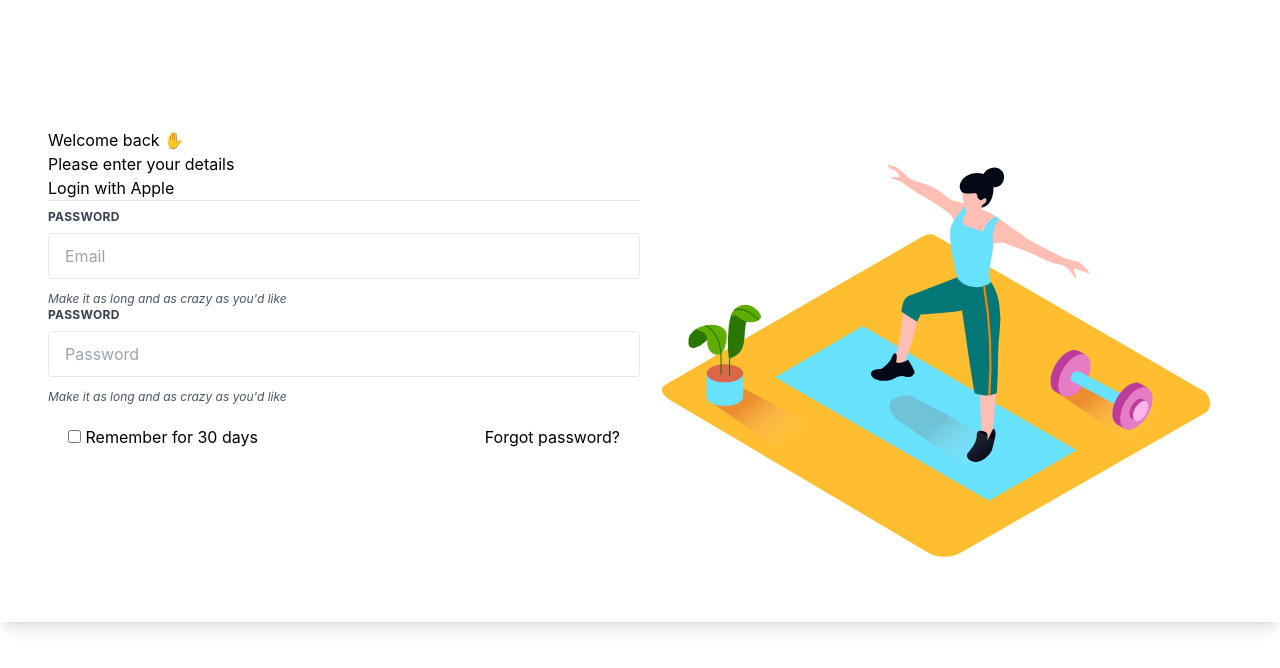
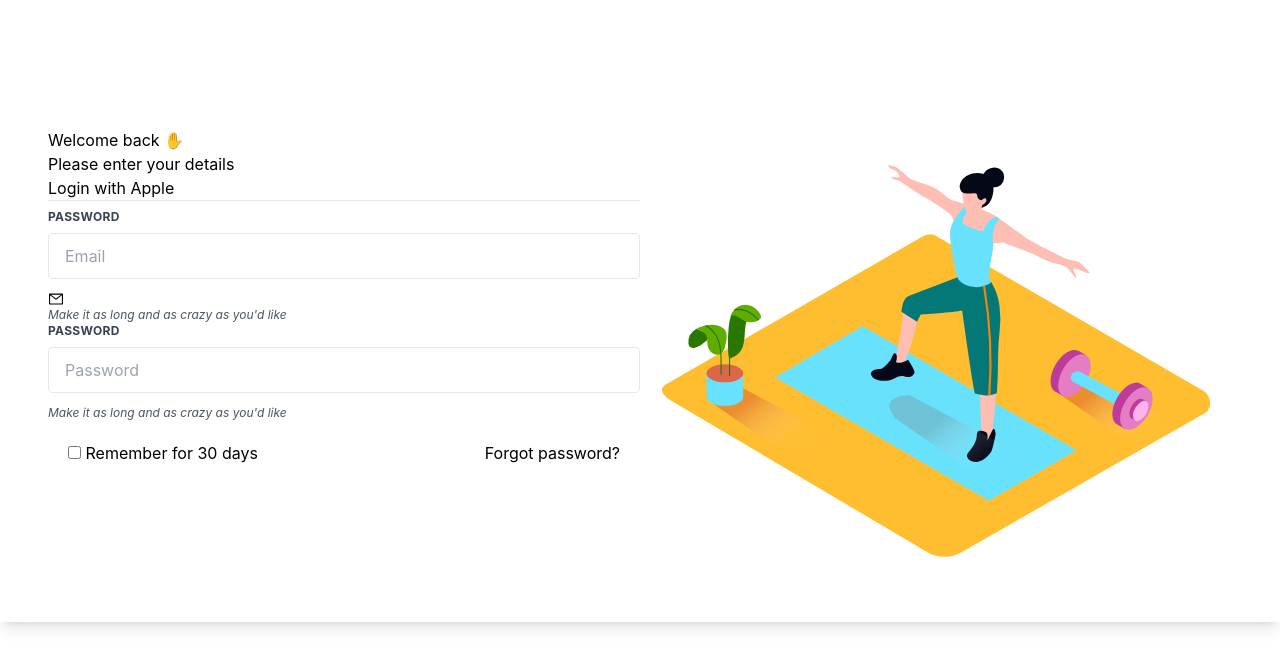
Before and after one commit to otilor/outcrowd-login-screen, a Next.js app: page / in a window 1280 px wide. Shown: the top 668 px of the page. Built offline with nearby package versions, Linux system fonts and the light colour scheme.

Commit message:
import icon

```diff
--- a/pages/index.js
+++ b/pages/index.js
@@ -1,5 +1,6 @@
 import Head from 'next/head'
 import Image from 'next/image'
+import { AiOutlineMail } from 'react-icons/ai';
 
 export default function Home() {
   return (
@@ -27,6 +28,7 @@ export default function Home() {
                   Password
                 </label>
                 <input class="appearance-none block w-full text-gray-700 border border-gray-200 rounded py-3 px-4 mb-3 leading-tight focus:outline-none focus:bg-white focus:border-gray-500" id="grid-email" type="email" placeholder="Email" />
+                <AiOutlineMail />
                 <p class="text-gray-600 text-xs italic">Make it as long and as crazy as you'd like</p>
               </div>
 
```
